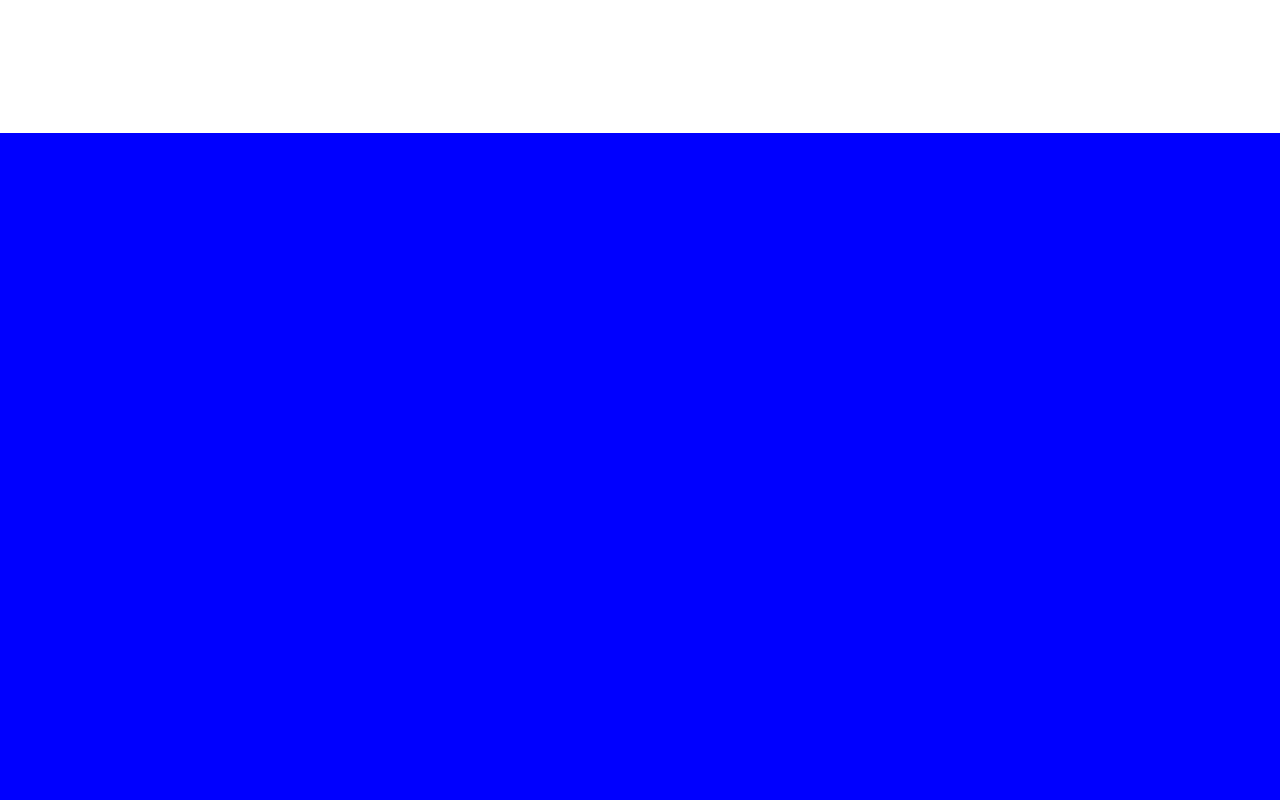
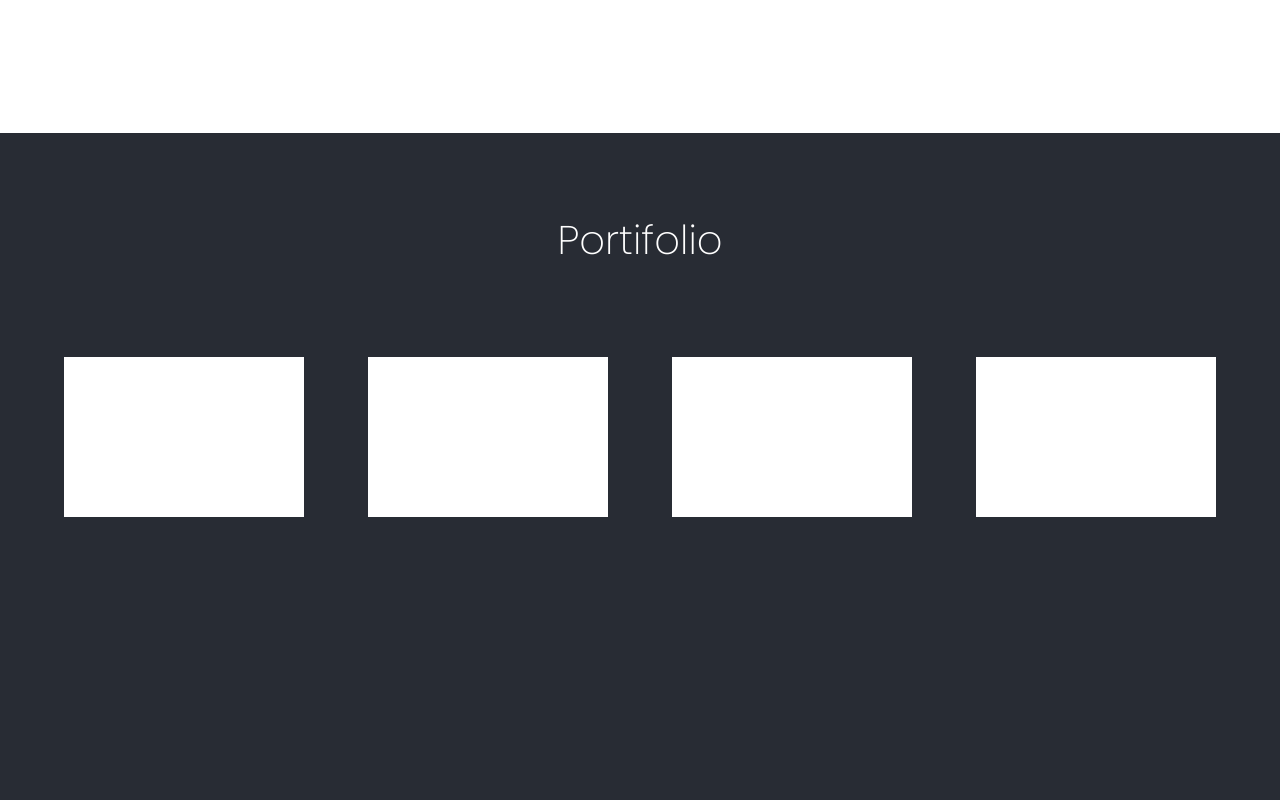
Before and after one commit to HenriqueFadoni/portifolio, a React (Create React App) app: page / in a window 1280 px wide. Shown: the part 1680-2480 px from the top of the page. Built offline with nearby package versions, Linux system fonts and the light colour scheme.

Commit message:
Creating Portifolio Template and Organazing Contact

```diff
--- a/src/App.js
+++ b/src/App.js
@@ -3,6 +3,7 @@ import React, { Component } from 'react';
 import Welcome from './containers/Welcome/Welcome';
 import About from './containers/About/About';
 import Menu from './containers/Menu/Menu';
+import Portifolio from './containers/Portifolio/Portifolio';
 import './styles/main.scss';
 
 class App extends Component {
@@ -12,7 +13,8 @@ class App extends Component {
         <Welcome />
         <Menu />
         <About />
-        <section id="portifolio" className="portifolio"></section>
+        <Portifolio />
+        <section id='contact' className='contact'></section>
       </>
     );
   }
--- a/src/components/AboutSkill/AboutSkill.js
+++ b/src/components/AboutSkill/AboutSkill.js
@@ -16,6 +16,7 @@ const AboutSkill = () => (
             <h3>HTML</h3>
             <h3>CSS3</h3>
             <h3>Firebase</h3>
+            {/* can be nested later */}
 
             <h1 className='about__text'>Let's Make Something <span>Awesome</span>!</h1>
             <h2>
--- a/src/containers/Menu/Menu.js
+++ b/src/containers/Menu/Menu.js
@@ -63,7 +63,7 @@ class Menu extends Component {
                         <li className={this.state.isHome ? 'active' : ''}><a href='#home'>Home</a></li>
                         <li className={this.state.isAbout ? 'active' : ''}><a href='#about'>About</a></li>
                         <li className={this.state.isPortifolio ? 'active' : ''}><a href='#portifolio'>Portifolio</a></li>
-                        <li className={this.state.isContact ? 'active' : ''}><a href='/'>Contact</a></li>
+                        <li className={this.state.isContact ? 'active' : ''}><a href='#contact'>Contact</a></li>
                     </ul>
                 </nav>
             </div>
--- /dev/null
+++ b/src/containers/Portifolio/Portifolio.js
@@ -0,0 +1,21 @@
+import React, { Component } from 'react';
+
+class Portifolio extends Component {
+    render() {
+        return (
+            <section id="portifolio" className="portifolio">
+                <div>
+                    <h1 className='portifolio__headline'>Portifolio</h1>
+                </div>
+                <div className='grid-row-portifolio'>
+                    <div className='grid-row-portifolio__1-of-4'></div>
+                    <div className='grid-row-portifolio__1-of-4'></div>
+                    <div className='grid-row-portifolio__1-of-4'></div>
+                    <div className='grid-row-portifolio__1-of-4'></div>
+                </div>
+            </section>
+        );
+    }
+}
+
+export default Portifolio;
--- a/src/styles/abstract/_variables.scss
+++ b/src/styles/abstract/_variables.scss
@@ -1,6 +1,6 @@
 // COLORS
 
-$color-white: white;
+$color-white: rgb(255, 255, 255);
 $color-primary: #282c34;
 $color-primary-dark: #212122;
 $color-secondary: #00BFFF;
--- a/src/styles/layout/_grid.scss
+++ b/src/styles/layout/_grid.scss
@@ -43,4 +43,20 @@
             }
         }
     }
+
+    &-row-portifolio {
+        position: relative;
+        display: grid;
+        grid-column-gap: 5vw;
+        grid-template-columns: auto auto auto auto;
+
+        top: 20vh;
+        padding: 5vw;
+
+        &__1-of-4 {
+            height: 20vh;
+            width: auto;
+            background-color: white;
+        }
+    }
 }
--- a/src/styles/main.scss
+++ b/src/styles/main.scss
@@ -22,6 +22,7 @@
 @import './pages/welcome';
 @import './pages/about';
 @import './pages/portifolio';
+@import './pages/contact';
 
 // THIRD PARTIES
 @import './assets/hamburgerMenu/hamburgers.scss';
--- /dev/null
+++ b/src/styles/pages/_contact.scss
@@ -0,0 +1,5 @@
+.contact {
+    width: auto;
+    height: 100vh;
+    background-color: $color-secondary;
+}
--- a/src/styles/pages/_portifolio.scss
+++ b/src/styles/pages/_portifolio.scss
@@ -1,5 +1,20 @@
 .portifolio {
     width: auto;
     height: 100vh;
-    background-color: blue;
+    background-color: $color-primary;
+    color: $color-white;
+
+    & h1 {
+        font-weight: 200;
+        font-size: 4rem;
+    }
+
+    &__headline {
+        position: absolute;
+        font-size: 5rem;
+        font-weight: 300;
+        transform: translate(-50%,-50%);
+        left: 50%;
+        top: 240vh;
+    }
 }
```
